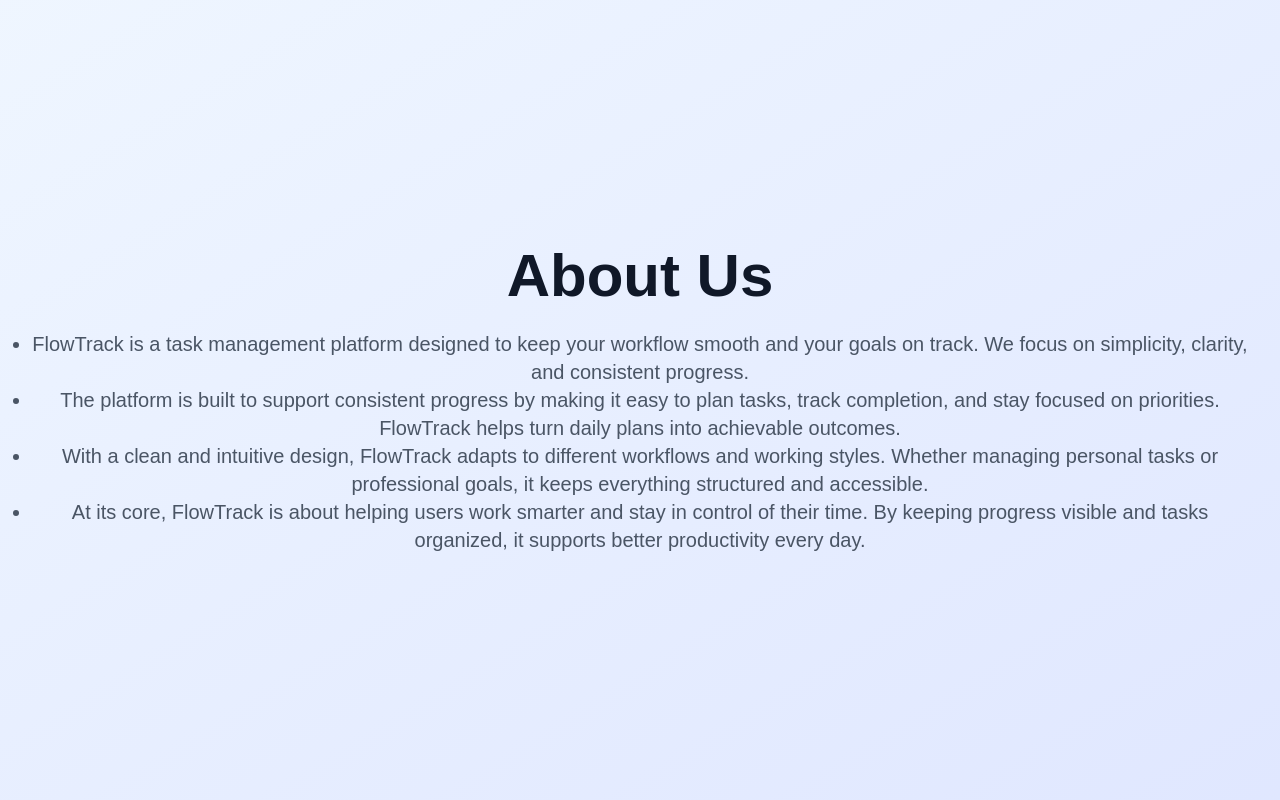
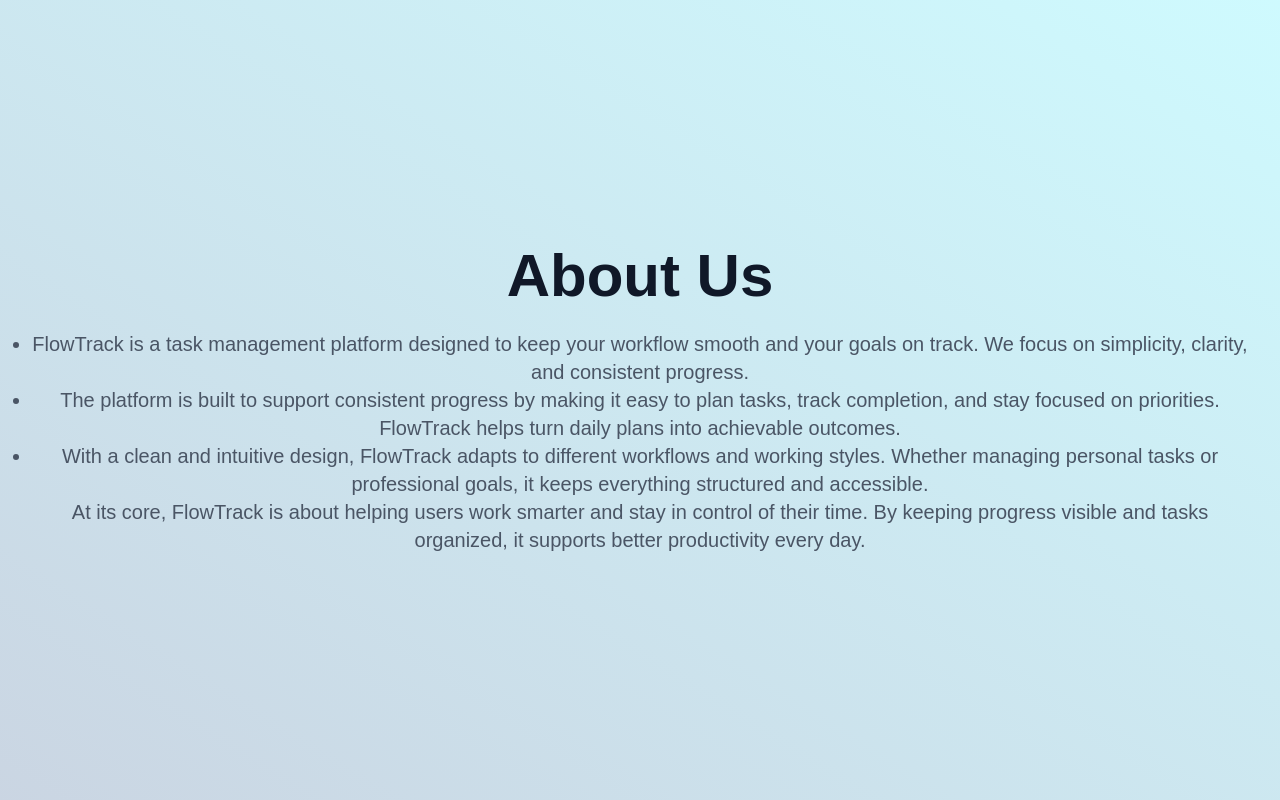
Before and after one commit to Abhis1605/nextjs, a Next.js app: page /about in a window 1280 px wide. Built offline with nearby package versions, Linux system fonts and the light colour scheme.

Commit message:
fixed: background gradient fixed

```diff
--- a/app/about/page.tsx
+++ b/app/about/page.tsx
@@ -1,6 +1,6 @@
 export default function AboutPage() {
     return(
-        <div className="min-h-screen flex items-center justify-center bg-linear-to-br from-blue-50 to-indigo-100">
+        <div className="min-h-screen flex items-center justify-center bg-linear-to-tr from-slate-300 to-cyan-100">
       <div className="text-center space-y-6 p-8">
         <h1 className="text-6xl font-bold text-gray-900">About Us</h1>
        <ul>
@@ -15,7 +15,7 @@
         <li className="text-xl text-gray-600 max-w-7xl list-disc">
                 With a clean and intuitive design, FlowTrack adapts to different workflows and working styles. Whether managing personal tasks or professional goals, it keeps everything structured and accessible.
         </li>
-        <li className="text-xl text-gray-600 max-w-7xl list-disc">
+        <li className="text-xl text-gray-600 max-w-7xl">
                 At its core, FlowTrack is about helping users work smarter and stay in control of their time. By keeping progress visible and tasks organized, it supports better productivity every day.
         </li>
        </ul>
--- a/app/page.tsx
+++ b/app/page.tsx
@@ -1,6 +1,6 @@
 export default function HomePage() {
   return (
-    <div className="min-h-screen flex items-center justify-center bg-linear-to-br from-blue-50 to-indigo-100">
+    <div className="min-h-screen flex items-center justify-center bg-linear-to-tr from-slate-300 to-cyan-100">
       <div className="text-center space-y-6 p-8">
         <h1 className="text-6xl font-bold text-gray-900">FlowTrack</h1>
         <p className="text-xl text-gray-600 max-w-md">
```
